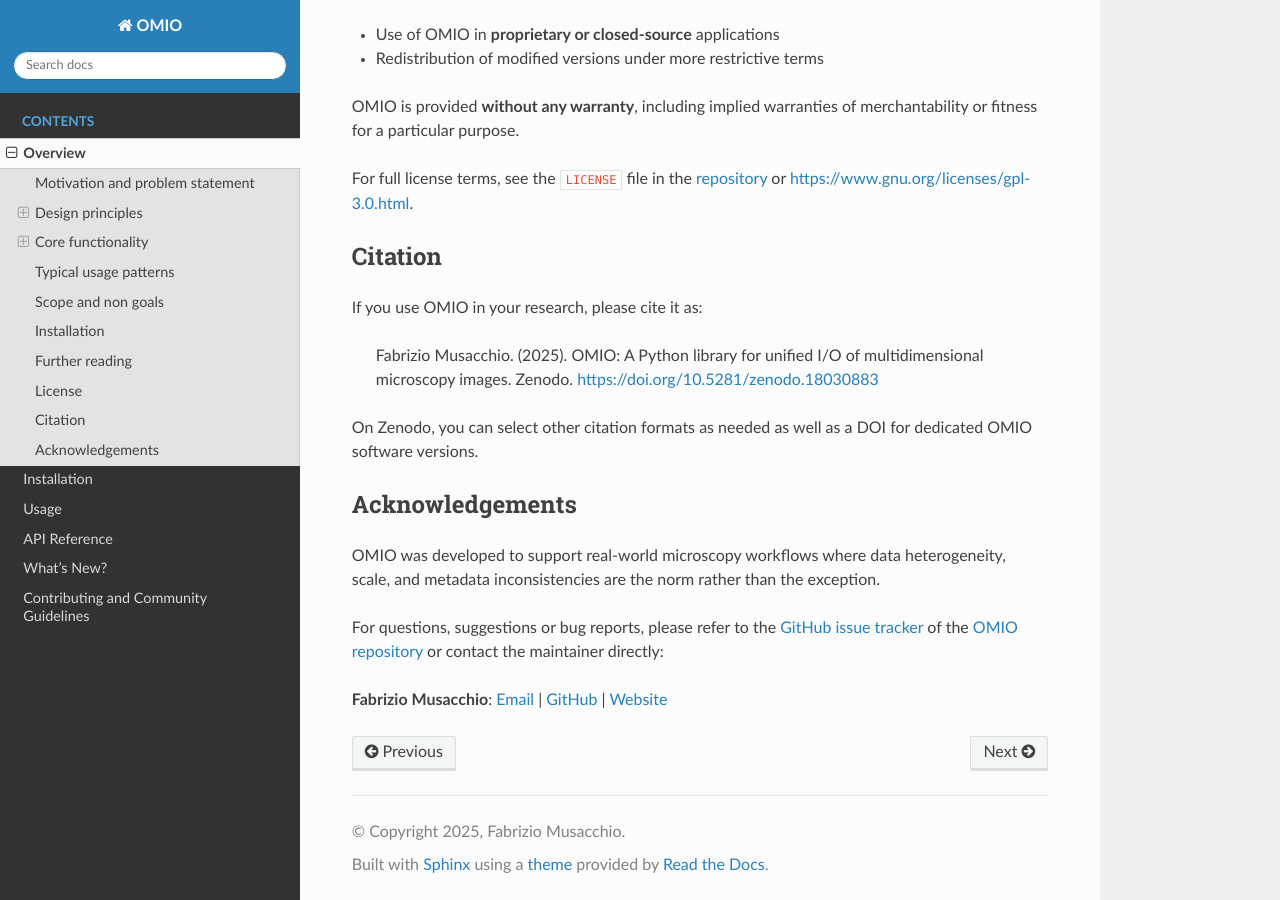
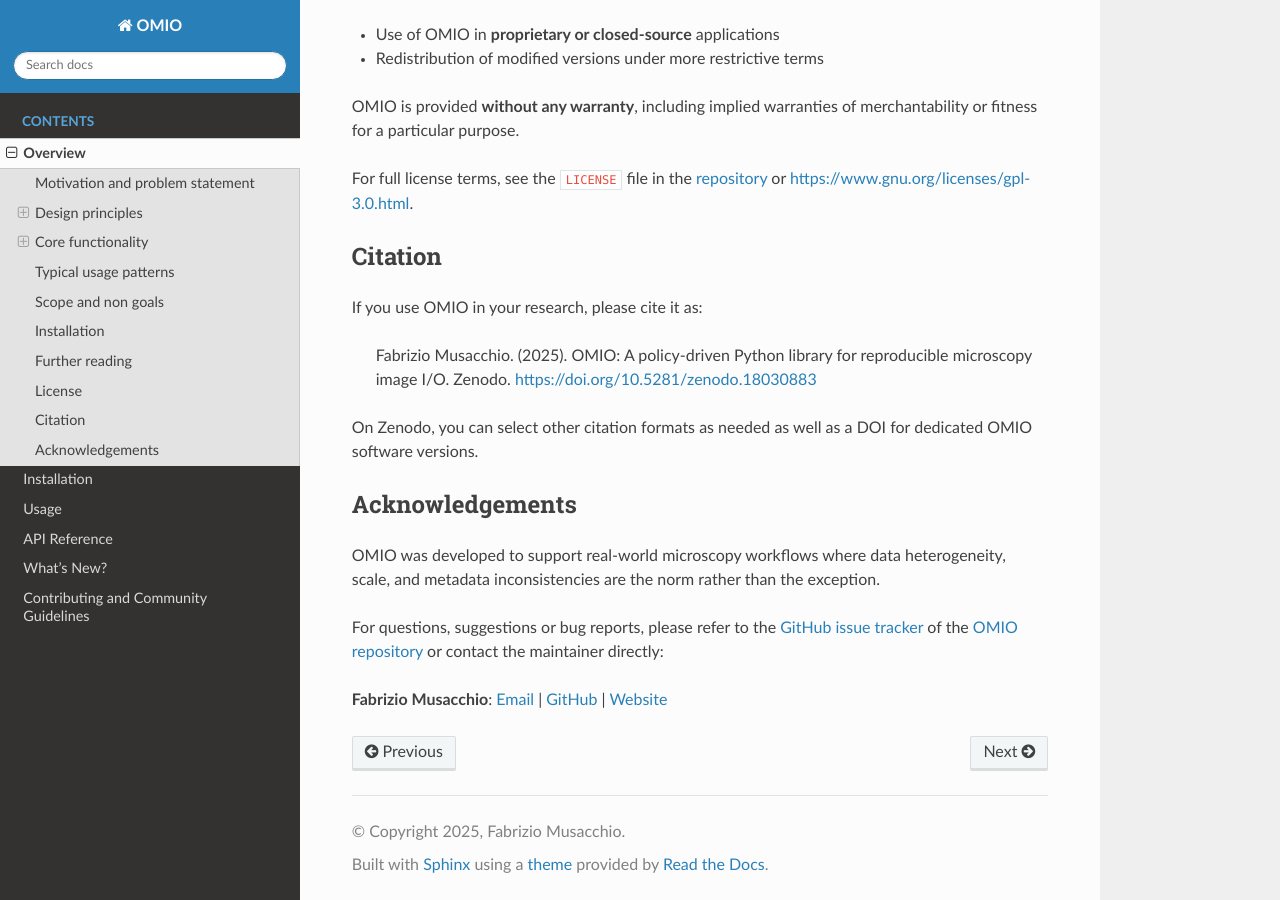
Before and after one commit to FabrizioMusacchio/omio, a Sphinx documentation site: the page built from docs/source/overview.rst, in a window 1280 px wide and 900 px high, scrolled down 4470 px. Built offline with Sphinx 7.4.7 and the Read the Docs theme 3.1.0, drawn with Linux system fonts in a browser that asks for light colours.

Commit message:
docs: updated title in README, rtd, CITATION.cff, and Zenodo archive to match new pre-print title

```diff
--- a/docs/source/overview.rst
+++ b/docs/source/overview.rst
@@ -220,8 +220,8 @@ Citation
 
 If you use OMIO in your research, please cite it as:
 
-   Fabrizio Musacchio. (2025). OMIO: A Python library for unified
-   I/O of multidimensional microscopy images. Zenodo.
+   Fabrizio Musacchio. (2025). OMIO: A policy-driven Python library for reproducible
+   microscopy image I/O. Zenodo.
    `https://doi.org/10.5281/zenodo.18030883 <https://doi.org/10.5281/zenodo.18030883>`_
 
 On Zenodo, you can select other citation formats as needed as well
```
Also changed, not shown: README.md (+2 -2 lines), 1 other file.
